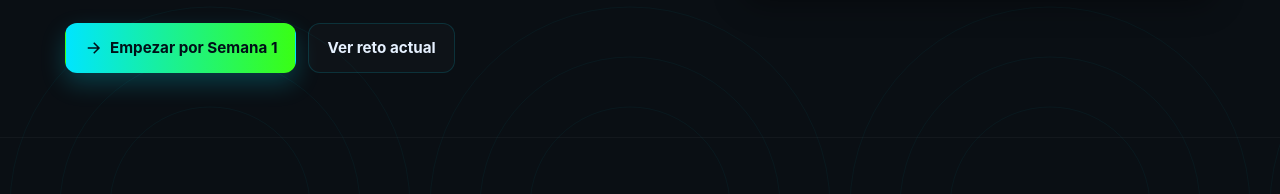
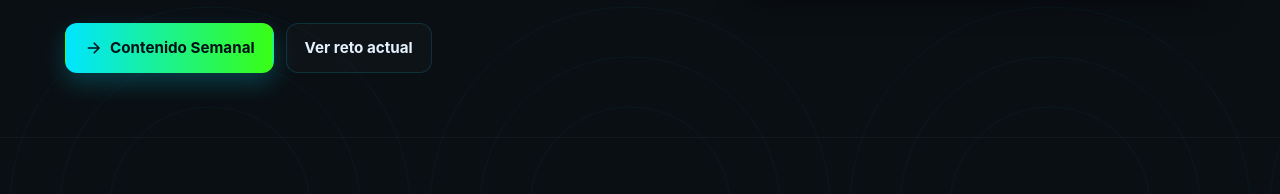
Before and after one commit to buendi/buendi.github.io, a plain HTML site: page index.html in a window 1280 px wide. Shown: the part 423-617 px from the top of the page. Drawn offline with Linux system fonts and the light colour scheme.

Commit message:
Change button text from 'Empezar por Semana 1' to 'Contenido Semanal'

```diff
--- a/index.html
+++ b/index.html
@@ -420,7 +420,7 @@ details[open] summary{color:var(--cyan)}
       <div class="cta">
         <a class="btn btn-primary" href="#semanas">
           <svg width="18" height="18" viewBox="0 0 24 24" fill="none" stroke="currentColor" stroke-width="2"><path d="M5 12h14M13 5l7 7-7 7"/></svg>
-          Empezar por Semana 1
+          Contenido Semanal
         </a>
         <a class="btn btn-ghost" href="#reto">Ver reto actual</a>
       </div>
```
